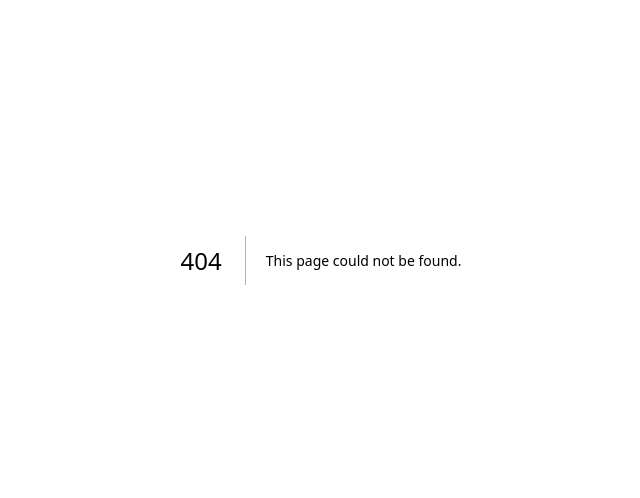
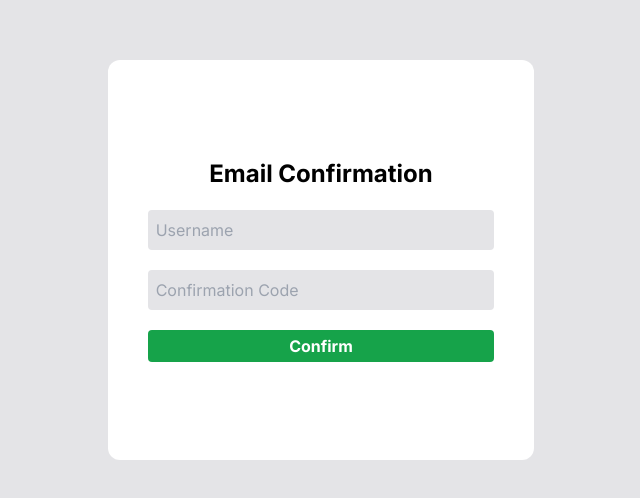
Before and after one commit to assouljawad/Notes_Dashbord, a Next.js app: page /validation in a window 1280 px wide. Before the commit this address had no page. Shown: the part 140-638 px from the top of the page, without its empty margins (319-959 px from the left). Built offline with nearby package versions, Linux system fonts and the light colour scheme.

Commit message:
handel the data states from all forms inputs

```diff
--- a/app/dashboard/page.jsx
+++ b/app/dashboard/page.jsx
@@ -36,6 +36,7 @@ function Page() {
       <div className="bg-zinc-200 w-5/6 p-5 flex flex-col gap-4">
         <div className="flex justify-between bg-white p-5 rounded items-center">
           <h1 className="text-xl font-bold">My Notes</h1>
+          <button  className="bg-black text-white p-2 w-[100px] rounded">Logout</button>
         </div>
         <div className="bg-white p-5 rounded">
           <h1 className="text-xl font-bold">Today's Notes</h1>
--- a/app/login/page.jsx
+++ b/app/login/page.jsx
@@ -1,17 +1,44 @@
-import React from "react";
+"use client";
+import React, { useState } from "react";
 function Page() {
+  const [username, setusername] = useState("");
+  const [password, setpassword] = useState("");
+  const handellogin = ()=>{
+    console.log(username);
+    console.log(password);
+  }
   return (
     <div className="flex w-full min-h-screen flex-col items-center justify-center bg-zinc-200">
-        <div className="bg-white w-2/6 flex flex-col p-10 items-center justify-center gap-5 rounded-xl h-[400px]">
-          <h1 className="font-bold text-2xl">Login</h1>
-          <input className="bg-zinc-200 p-2 rounded w-full" type="text" placeholder="Email or Username" />
-          <input className="bg-zinc-200 p-2 rounded w-full" type="password" placeholder="Password" />
-          <button className="bg-green-600 w-full p-1 text-white font-bold rounded">Login</button>
-         <div className="flex gap-2 items-center">
-         <a className="text-[12px] text-blue-700" href="/forgotpassword">Forgot password</a>
-         |
-         <a className="text-[12px] text-blue-700" href="/signup">Create Account</a>
-         </div>
+      <div className="bg-white w-2/6 flex flex-col p-10 items-center justify-center gap-5 rounded-xl h-[400px]">
+        <h1 className="font-bold text-2xl">Login</h1>
+        <input
+          className="bg-zinc-200 p-2 rounded w-full"
+          type="text"
+          placeholder="Username"
+          onChange={(e)=>{
+            setusername(e.target.value)
+          }}
+        />
+        <input
+          className="bg-zinc-200 p-2 rounded w-full"
+          type="password"
+          placeholder="Password"
+          onChange={(e)=>{
+            setpassword(e.target.value)
+          }}
+        />
+        <button className="bg-green-600 w-full p-1 text-white font-bold rounded" onClick={handellogin}>
+          Login
+        </button>
+        <div className="flex gap-2 items-center">
+          <a className="text-[12px] text-blue-700" href="/forgotpassword">
+            Forgot password
+          </a>
+          |
+          <a className="text-[12px] text-blue-700" href="/signup">
+            Create Account
+          </a>
+        </div>
       </div>
     </div>
   );
--- a/app/page.js
+++ b/app/page.js
@@ -1,4 +1,9 @@
 import { redirect } from "next/navigation";
+
+import { Amplify } from "aws-amplify";
+import awsExports from "./aws-exports"
+
+Amplify.configure(awsExports);
 
 export default function Home() {
   return (
--- a/app/signup/page.jsx
+++ b/app/signup/page.jsx
@@ -1,6 +1,28 @@
-import React from "react";
+'use client'
+import React, { useState } from "react";
+import { Auth } from "aws-amplify";
+function Page() {
+  const [email, setemail] = useState('')
+  const [username, setusername] = useState('')
+  const [password, setpassword] = useState('')
 
-function Page() {
+  const handelsginup = async ()=>{
+   try {
+    console.log(email);
+    console.log(username);
+    console.log(password);
+    const {user} = await Auth.signUp({
+      username: username,
+      password: password,
+      attributes: {
+          email: email,
+      }
+    })
+    console.log(user);
+   } catch (error) {
+    console.log(error);
+   }
+  }
   return (
     <div className="flex min-h-screen flex-col items-center justify-center  bg-zinc-200">
       <div className="bg-white w-2/6 flex flex-col p-10 items-center justify-center gap-5 rounded-xl h-[400px]">
@@ -9,18 +31,27 @@ function Page() {
           className="bg-zinc-200 p-2 rounded w-full"
           type="text"
           placeholder="Email"
+          onChange={(e)=>{
+            setemail(e.target.value)
+          }}
         />
          <input
           className="bg-zinc-200 p-2 rounded w-full"
           type="text"
           placeholder="Username"
+          onChange={(e)=>{
+            setusername(e.target.value)
+          }}
         />
         <input
           className="bg-zinc-200 p-2 rounded w-full"
           type="password"
           placeholder="Password"
+          onChange={(e)=>{
+            setpassword(e.target.value)
+          }}
         />
-        <button className="bg-green-600 w-full p-1 text-white font-bold rounded">
+        <button className="bg-green-600 w-full p-1 text-white font-bold rounded" onClick={handelsginup}>
         Sign up
         </button>
         <div className="flex gap-2 items-center">
--- /dev/null
+++ b/app/validation/page.jsx
@@ -0,0 +1,39 @@
+'use client'
+import React, { useState } from "react";
+
+function Page() {
+    const [username, setusername] = useState('')
+    const [confirmationCode, setconfirmationCode] = useState('')
+const handelConfirm = () =>{
+    console.log(username);
+    console.log(confirmationCode);
+}
+  return (
+    <div className="flex w-full min-h-screen flex-col items-center justify-center bg-zinc-200">
+      <div className="bg-white w-2/6 flex flex-col p-10 items-center justify-center gap-5 rounded-xl h-[400px]">
+        <h1 className="font-bold text-2xl">Email Confirmation</h1>
+        <input
+          className="bg-zinc-200 p-2 rounded w-full"
+          type="text"
+          placeholder="Username"
+          onChange={(e)=>{
+                setusername(e.target.value)
+          }}
+        />
+        <input
+          className="bg-zinc-200 p-2 rounded w-full"
+          type="text"
+          placeholder="Confirmation Code"
+          onChange={(e)=>{
+                setconfirmationCode(e.target.value)
+          }}
+        />
+        <button className="bg-green-600 w-full p-1 text-white font-bold rounded" onClick={handelConfirm}>
+        Confirm
+        </button>
+      </div>
+    </div>
+  );
+}
+
+export default Page;
--- a/package.json
+++ b/package.json
@@ -9,6 +9,8 @@
     "lint": "next lint"
   },
   "dependencies": {
+    "@aws-amplify/ui-react": "^6.1.12",
+    "aws-amplify": "^6.3.5",
     "next": "14.2.3",
     "react": "^18",
     "react-dom": "^18",
```
Also changed, not shown: 2 other files (tests, documents, lock files or other folders).
